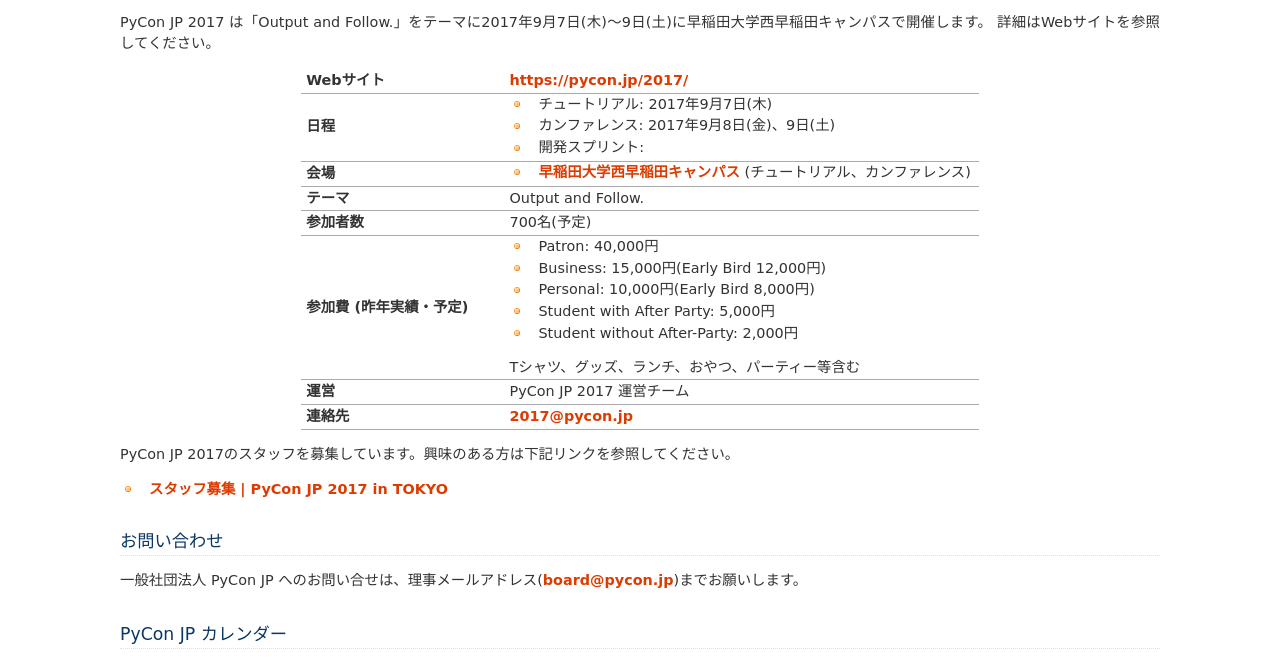
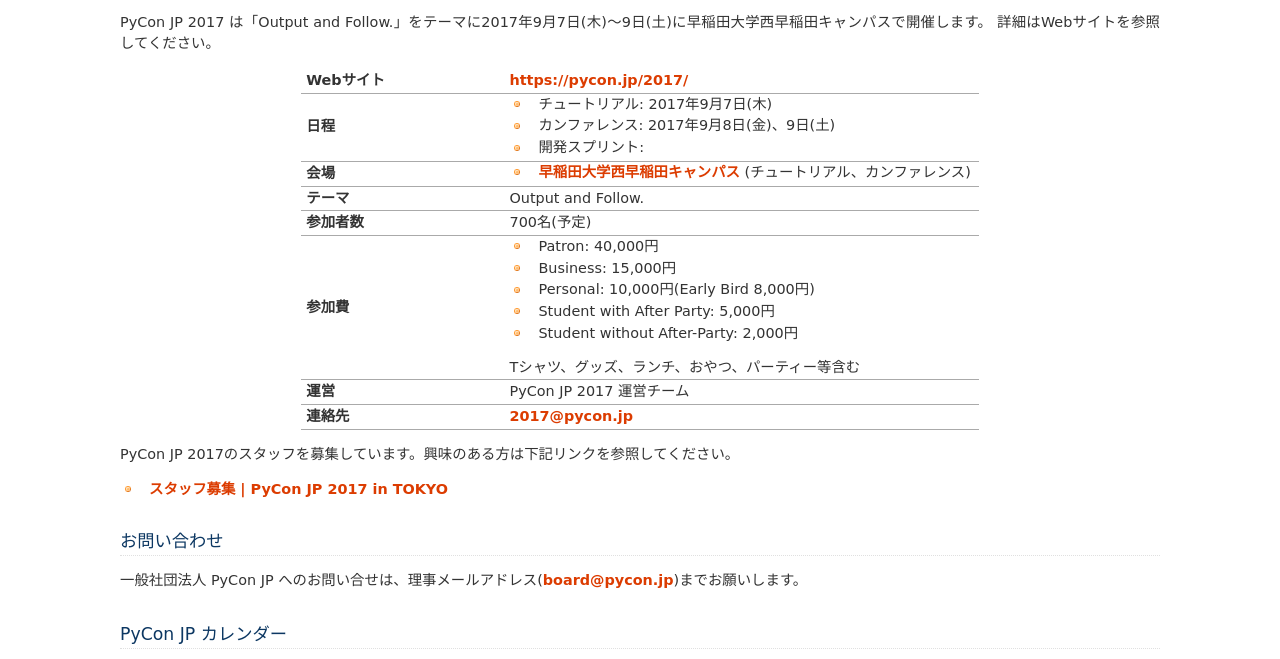
Before and after one commit to pyconjp/www.pycon.jp, a Sphinx documentation site: the page built from source/index.rst, in a window 1280 px wide and 900 px high, scrolled down 868 px, cut to the strip 0-659 px from the top of the window. Built offline with Sphinx 7.4.7, drawn with Linux system fonts in a browser that asks for light colours.

Commit message:
金額部分修正

```diff
--- a/source/index.rst
+++ b/source/index.rst
@@ -46,9 +46,9 @@
      - Output and Follow.
    * - 参加者数
      - 700名(予定)
-   * - 参加費 (昨年実績・予定)
+   * - 参加費
      - - Patron: 40,000円
-       - Business: 15,000円(Early Bird 12,000円)
+       - Business: 15,000円
        - Personal: 10,000円(Early Bird 8,000円)
        - Student with After Party: 5,000円
        - Student without After-Party: 2,000円
```
